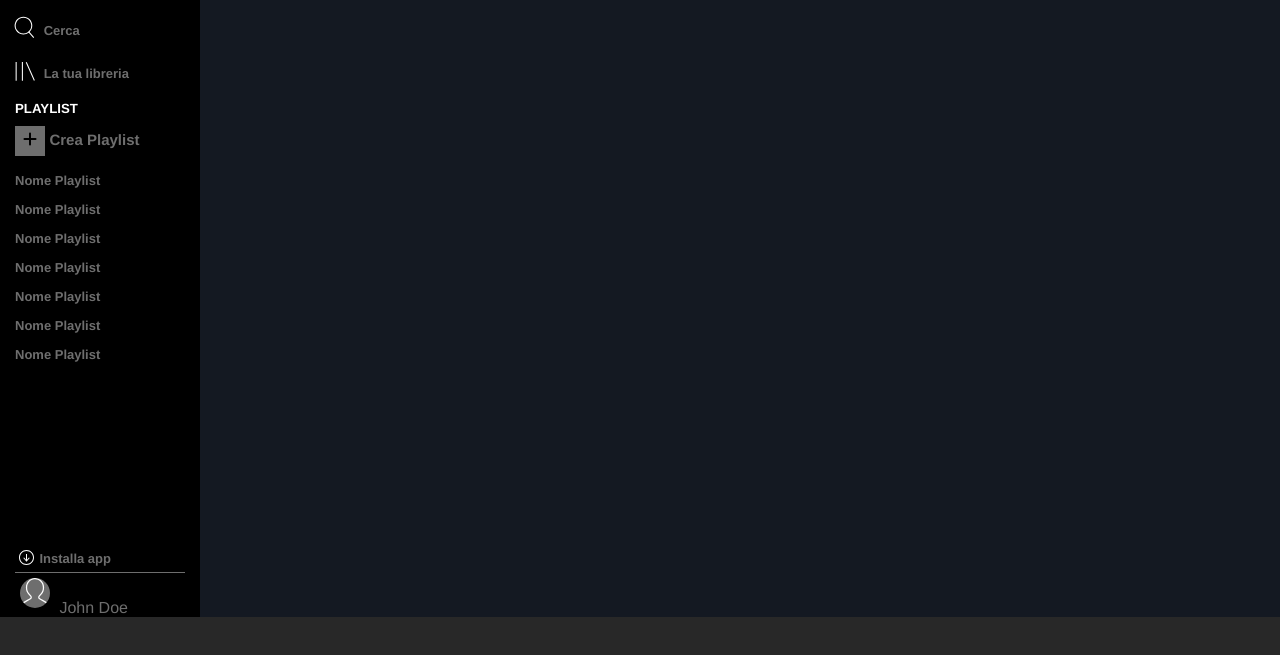
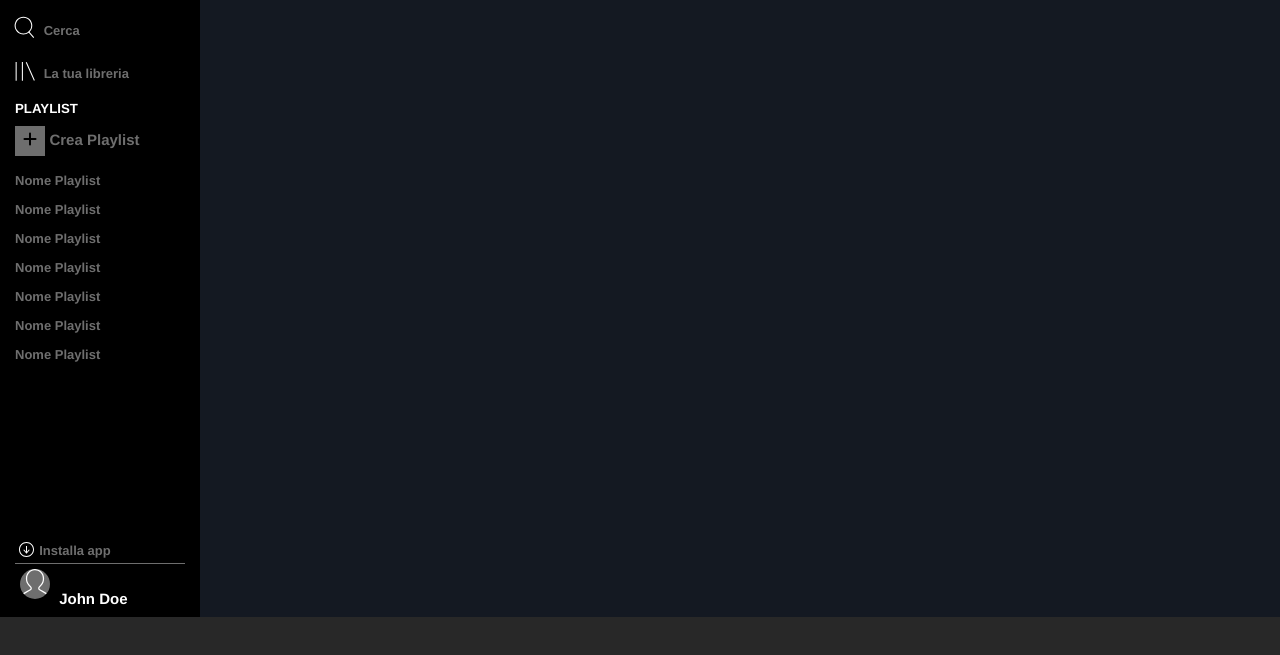
Before and after one commit to alessiam1909/html-css-spotifyweb, a plain HTML site: page index.html in a window 1280 px wide. Shown: the part 103-758 px from the top of the page. Drawn offline with Linux system fonts and the light colour scheme.

Commit message:
modifiche struttura

```diff
--- a/css/style.css
+++ b/css/style.css
@@ -49,7 +49,7 @@ aside{
     flex-direction: column;
     width: 200px;
     color: #6e6e6e;
-    height: calc(100vh - 80px);
+    height: auto;
     background-color: rgba(0,0,0,255);
 }
 
@@ -140,6 +140,7 @@ aside{
 .contenitore-download span{
     font-weight: 600;
     font-size: 13px;
+    color: #6e6e6e;
 }
 
 .contenitore-download{
@@ -157,11 +158,16 @@ aside{
     margin: 5px;
 }
 
+.footer-aside:last-child{
+    color: white;
+    font-weight: 600;
+    font-size: 15px;
+    margin-bottom: 10px;
 
+}
 
 /* creazione main */
 .wrapper{
-    position: relative;
     width: 100vw;
     height: calc(100vh - 80px);
 }
@@ -170,9 +176,6 @@ main{
     width: calc(100vw - 200px);
     height: calc(100vh - 80px);
     background-color: rgba(20,25,34,255);
-    position: absolute;
-    top: 0;
-    right: 0;
 }
 
 /* creazione footer */
--- a/index.html
+++ b/index.html
@@ -11,7 +11,7 @@
     </head>
     <body>
         <!-- creazione header -->
-        <div class="wrapper">
+        <div class="wrapper flex">
             <header class="flex">
                 <div class="header flex">
                     <form action="https://www.spotify.com/it/premium/?utm_source=app&utm_medium=desktop&utm_campaign=upgrade" target="_blank">
```
